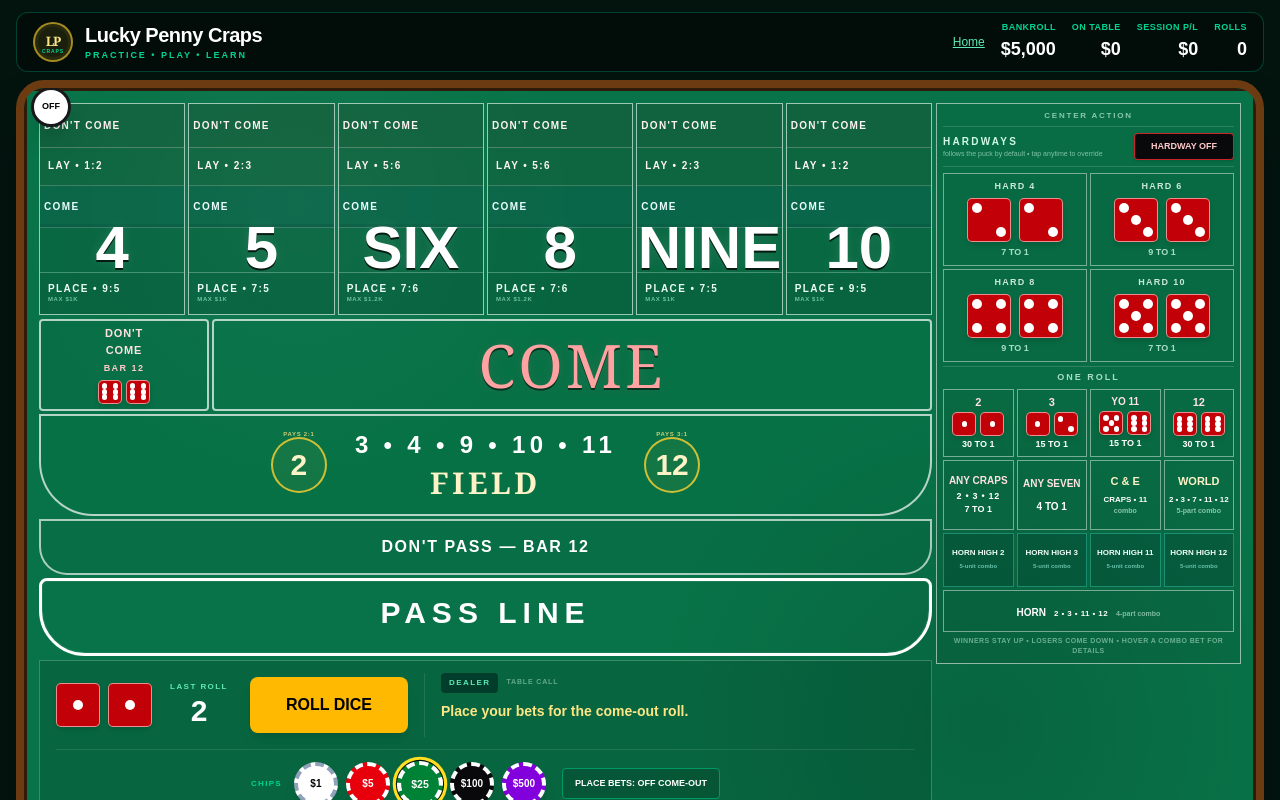
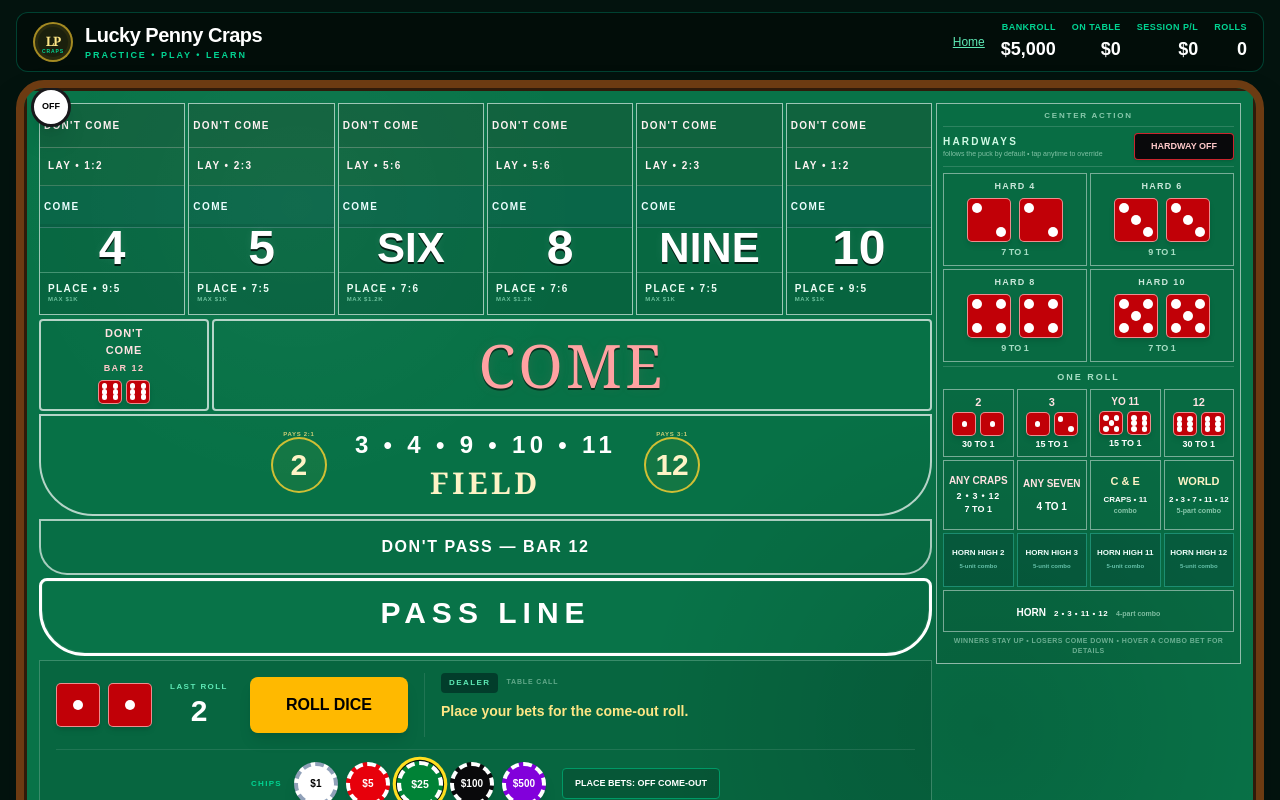
Before and after one commit to principal8020/luckypennycraps, a Next.js app: page /table in a window 1280 px wide. Shown: the top 800 px of the page. Built offline with nearby package versions, Linux system fonts and the light colour scheme.

Commit message:
Refine classic layout and contract bet behavior

```diff
--- a/app/table/page.tsx
+++ b/app/table/page.tsx
@@ -2298,13 +2298,14 @@ export default function TablePage() {
       }
 
       if (total === 7 || total === 11) {
-        messages.unshift(`${total} — Natural!`);
+        messages.unshift(`${total} — Natural! Contract bet remains for the next come-out.`);
 
         if (passLineBet > 0) {
           flashOutcome("pass", "pass", "win");
-          setBankroll((current) => current + passLineBet * 2);
-          messages.push(`Pass Line wins $${money(passLineBet)}.`);
-          setPassLineBet(0);
+          setBankroll((current) => current + passLineBet);
+          messages.push(
+            `Pass Line wins $${money(passLineBet)}. Bet stays up.`
+          );
           setPassOddsBet(0);
         }
 
@@ -2331,9 +2332,10 @@ export default function TablePage() {
 
         if (dontPassBet > 0) {
           flashOutcome("dontPass", "dont-pass", "win");
-          setBankroll((current) => current + dontPassBet * 2);
-          messages.push(`Don't Pass wins $${money(dontPassBet)}.`);
-          setDontPassBet(0);
+          setBankroll((current) => current + dontPassBet);
+          messages.push(
+            `Don't Pass wins $${money(dontPassBet)}. Bet stays up.`
+          );
         }
 
         setMessage(messages.join(" "));
@@ -2351,9 +2353,7 @@ export default function TablePage() {
         }
 
         if (dontPassBet > 0) {
-          setBankroll((current) => current + dontPassBet);
-          messages.push("Don't Pass bars 12.");
-          setDontPassBet(0);
+          messages.push("Don't Pass bars 12. Bet stays up.");
         }
 
         setMessage(messages.join(" "));
@@ -2718,10 +2718,14 @@ export default function TablePage() {
                       {/* NUMBER */}
                       <div className="absolute inset-x-0 bottom-[42px] top-[120px] flex items-center justify-center bg-emerald-950/[0.13]">
                         <span
-                          className="box-number text-5xl font-black leading-none text-white sm:text-6xl"
+                          className={`box-number font-black leading-none text-white ${
+                            number === 6 || number === 9
+                              ? "text-4xl sm:text-[42px]"
+                              : "text-[42px] sm:text-5xl"
+                          }`}
                           style={{
                             textShadow:
-                              "0 2px 0 rgba(0,0,0,.75), 0 0 12px rgba(255,255,255,.10)",
+                              "0 2px 0 rgba(0,0,0,.75), 0 0 10px rgba(255,255,255,.08)",
                           }}
                         >
                           {number === 6
```
